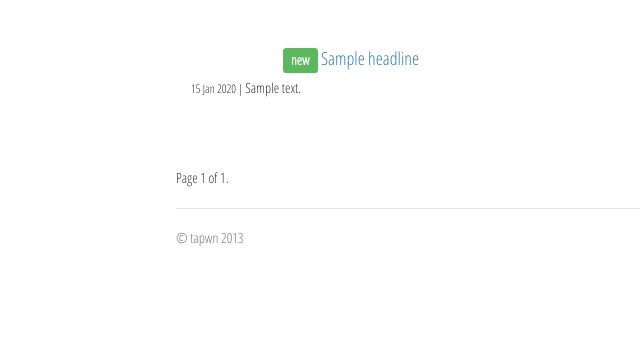
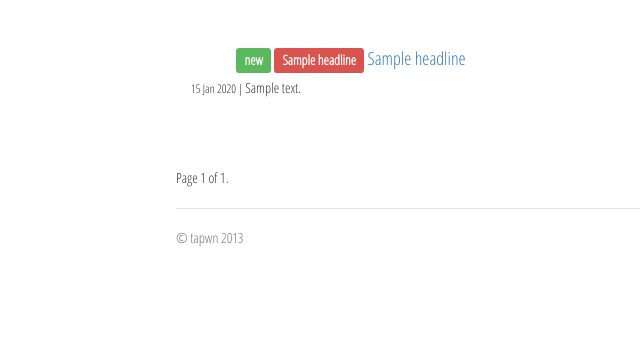
Before and after one commit to hcmn/tapwn, a Django app: template templates/news/home.html in a window 1280 px wide. Shown: the part 454-800 px from the top of the page, without its empty margins (114-754 px from the left). Run offline with Django 3.2, Linux system fonts and the light colour scheme; the template is opened without the code that fills it: most values are stand-ins (such as "Sample title", 1, 10 or a date in 2020); parts of the project's set-up code (start-up, migrations or seed data) failed here and were passed over; some libraries are stand-ins or nearby versions.

Commit message:
add hotness label adjacent to headline subject

```diff
--- a/templates/news/home.html
+++ b/templates/news/home.html
@@ -11,12 +11,20 @@
     {% for headline in headlines.object_list %}
         {% if forloop.counter|divisibleby:2 %}
         <div class="col-lg-6">
-            <h4 itemprop="headline">{% if headline.published_today %}<span class="label label-success">new</span>{% endif %} <a href="{% url headline_detail headline.id %}">{{ headline.subject }}</a></h4>
+            <h4 itemprop="headline">
+            {% if headline.published_today %}<span class="label label-success">new</span>{% endif %}
+            {% if headline.hotness_label %}<span class="label label-danger">{{headline.hotness_label}}</span>{% endif %}
+            <a href="{% url headline_detail headline.id %}"> {{ headline.subject }}</a>
+            </h4>
             <p itemprop="description"><small>{{ headline.publication_date|date:"d M Y" }} | </small>{{ headline.description|truncatewords:30 }}</p>
         </div>
         {% else %}
         <div class="col-lg-6">
-            <h4 itemprop="headline">{% if headline.published_today %}<span class="label label-success">new</span>{% endif %} <a href="{% url headline_detail headline.id %}">{{ headline.subject }}</a></h4>
+            <h4 itemprop="headline">
+            {% if headline.published_today %}<span class="label label-success">new</span>{% endif %}
+            {% if headline.hotness_label %}<span class="label label-danger">{{headline.hotness_label}}</span>{% endif %}
+            <a href="{% url headline_detail headline.id %}"> {{ headline.subject }}</a>
+            </h4>
             <p itemprop="description"><small>{{ headline.publication_date|date:"d M Y" }} | </small>{{ headline.description|truncatewords:30 }}</p>
         </div>
         {% endif %}
```
Also changed, not shown: db.sqlite.
